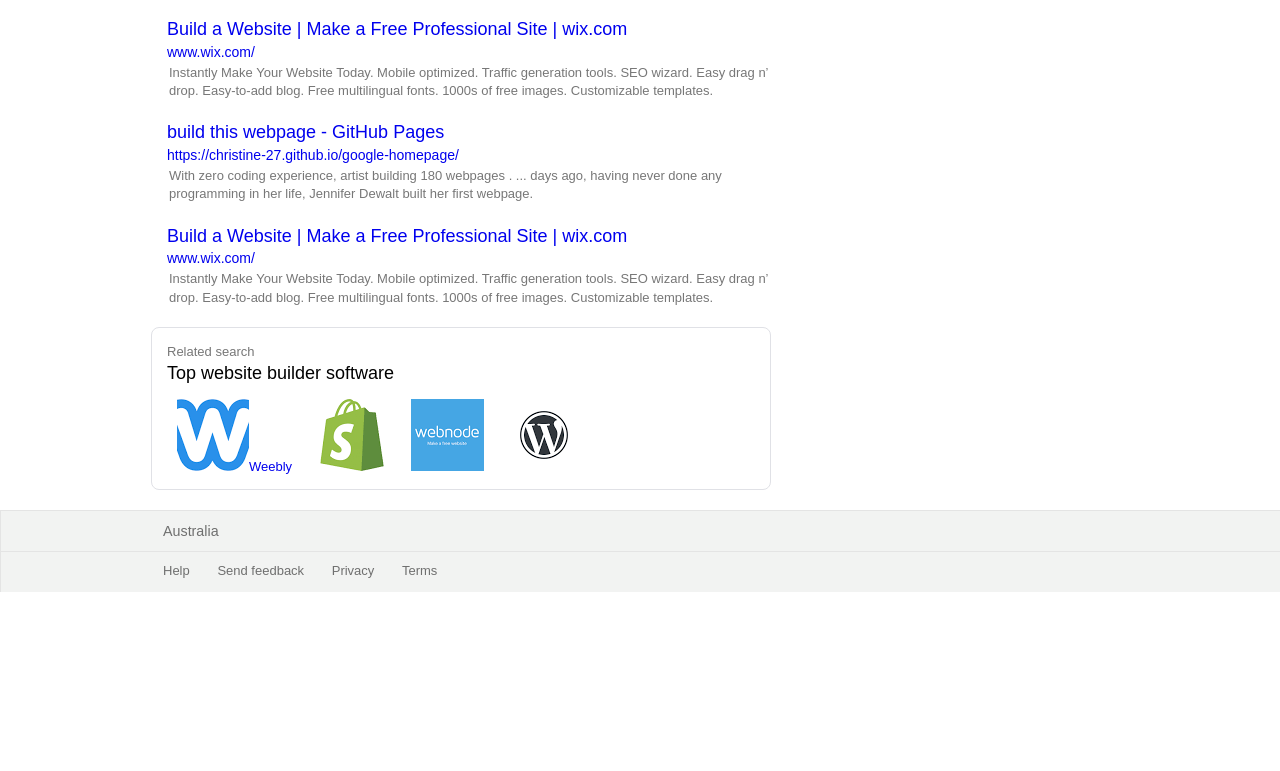
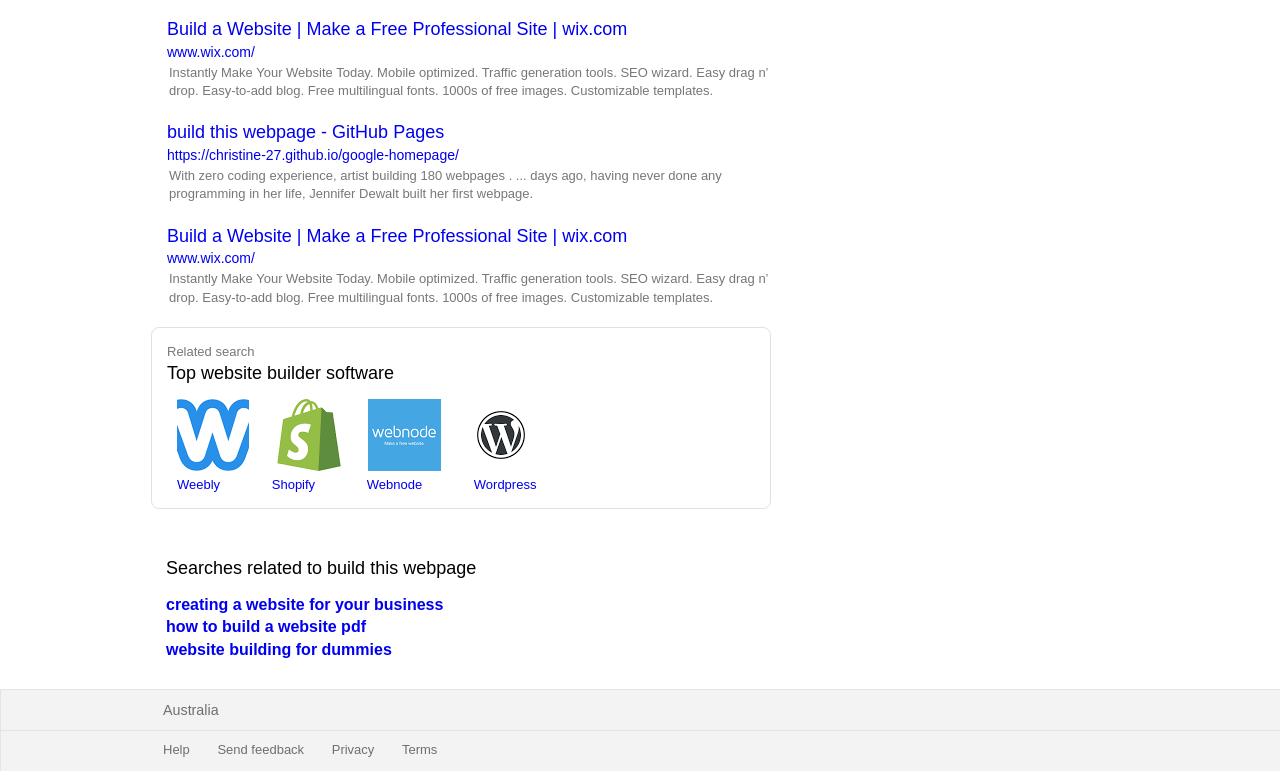
Before and after one commit to YukiYabai/search-results, a plain HTML site: page index.html in a window 1280 px wide. Shown: the part 884-1655 px from the top of the page. Before the commit the page ends 1476 px from the top, so only its background shows below. Drawn offline with Linux system fonts and the light colour scheme.

Commit message:
Resolved link positioning issue in first related search section and added second related search section

```diff
--- a/index.html
+++ b/index.html
@@ -106,11 +106,25 @@
         <div class="relatedSearch">
             <p>Related search</p>
             <h1>Top website builder software</h1>
-            <ul>
-                <li><a href="#"><img src="IMGS/webify.png" alt="">Weebly</a></li>
+            <ul class="imgLinks">
+                <li><a href="#"><img src="IMGS/webify.png" alt=""></a></li>
                 <li><a href="#"><img src="IMGS/shopify.png" alt=""></a></li>
                 <li><a href="#"><img src="IMGS/webnode.png" alt=""></a></li>
                 <li><a href="#"><img src="IMGS/wordpress.png" alt=""></a></li>
+            </ul>
+            <ul class="textLinks">
+                <li><a href="#">Weebly</a></li>
+                <li><a href="#">Shopify</a></li>
+                <li><a href="#">Webnode</a></li>
+                <li><a href="#">Wordpress</a></li>
+            </ul>
+        </div>
+        <div class="relatedSearch2">
+            <h1>Searches related to build this webpage</h1>
+            <ul>
+                <li><a href="#">creating a website for your business</a></li>
+                <li><a href="#">how to build a website pdf</a></li>
+                <li><a href="#">website building for dummies</a></li>
             </ul>
         </div>
     </div>
--- a/stylesheets/style.css
+++ b/stylesheets/style.css
@@ -202,7 +202,33 @@ nav a {
 
 .relatedSearch li {
     display: inline;
-    padding: 10px;
+    padding: 10px 10px 0 10px;
+}
+
+.imgLinks {
+    margin-bottom: 0;
+}
+
+.textLinks {
+    margin-top: 0;
+}
+
+.relatedSearch .textLinks li {
+    padding: 0 38px 0 10px;
+}
+
+.relatedSearch2 {
+    padding: 15px;
+}
+.relatedSearch2 h1 {
+    font-size: 18px;
+    font-weight: 400;
+    color: black;
+}
+
+.relatedSearch2 li {
+    font-weight: 700;
+    font-size: 16px;
 }
 
 /* FOOTER */
```
